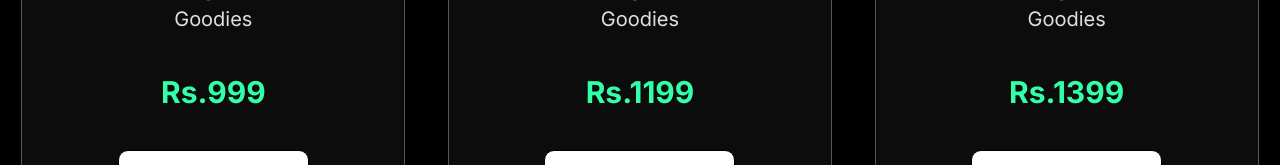
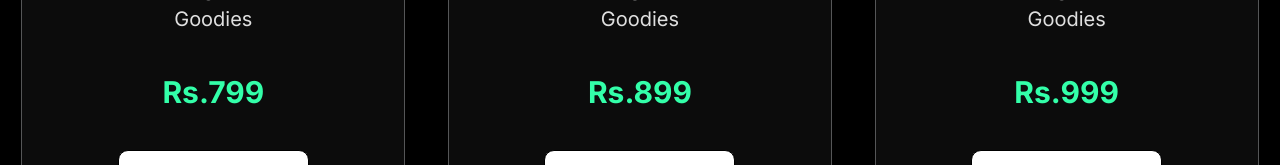
Before and after one commit to IEEE-FISAT-SB-WEBCOM/SpectroSpect-Main, a React (Vite) app in the folder frontend/: page /Registration in a window 1280 px wide. Shown: the part 743-908 px from the top of the page. Built offline with nearby package versions, Linux system fonts and the light colour scheme.

Commit message:
Revised dates, prices and links

```diff
--- a/frontend/src/components/LandingPage.jsx
+++ b/frontend/src/components/LandingPage.jsx
@@ -308,7 +308,7 @@ theme="dark"
       <MdArrowOutward className="text-green-400 text-[42px] md:text-[12rem] ml-3" id="HeadingMainArrow" />
     </div>
 
-    <h3 className="text-[30px] md:text-[3.5rem]" id="Feb">February-<span>16</span>,<span>17</span>,<span>18</span></h3>
+    <h3 className="text-[30px] md:text-[3.5rem]" id="Feb">February-<span>23</span>,<span>24</span></h3>
   </div>
 </div>
 
--- a/frontend/src/components/RegistrationCore.jsx
+++ b/frontend/src/components/RegistrationCore.jsx
@@ -60,8 +60,8 @@ const RegistrationCore = () => {
                         Exciting Games<br/>
                         Goodies
                     </p>
-                    <h1>Rs.999</h1>
-                    <button><a href="https://forms.gle/SPYhE63BkadXttY36">Register</a></button>
+                    <h1>Rs.799</h1>
+                    <button><a href="https://bit.ly/SpectroSpect">Register</a></button>
                 </div>
                 <div className="regsitrationCard" style={{width:window.innerHeight>window.innerWidth?"80vw":"30vw"}}>
                     <h1>IEEE MEMBERS</h1>
@@ -72,8 +72,8 @@ const RegistrationCore = () => {
                         Exciting Games<br/>
                         Goodies
                     </p>
-                    <h1>Rs.1199</h1>
-                    <button><a href="https://forms.gle/SPYhE63BkadXttY36">Register</a></button>
+                    <h1>Rs.899</h1>
+                    <button><a href="https://bit.ly/SpectroSpect">Register</a></button>
 
                 </div>
                 <div className="regsitrationCard" style={{width:window.innerHeight>window.innerWidth?"80vw":"30vw"}}>
@@ -85,8 +85,8 @@ const RegistrationCore = () => {
                         Exciting Games<br/>
                         Goodies
                     </p>
-                    <h1>Rs.1399</h1>
-                    <button><a href="https://forms.gle/SPYhE63BkadXttY36">Register</a></button>
+                    <h1>Rs.999</h1>
+                    <button><a href="https://bit.ly/SpectroSpect">Register</a></button>
                 </div>
             </div>
         </div>
--- a/frontend/src/components/Workshop.jsx
+++ b/frontend/src/components/Workshop.jsx
@@ -119,7 +119,7 @@ const Workshop = ({About,ID,Name,Perks,Speaker,SpeakerImg,SpeakerDesc,MImg,Speak
               </h6>
             </div>
             <div className="w-full md:w-1/4 pb-5 md:pb-0 flex items-center justify-start md:justify-end align-middle">
-              <a href="https://forms.gle/SPYhE63BkadXttY36">
+              <a href="https://bit.ly/SpectroSpect">
               <button
                 // href="#_\\"
                 className="relative inline-flex items-center justify-start inline-block px-10 py-3 overflow-hidden font-bold rounded-full group">
```
